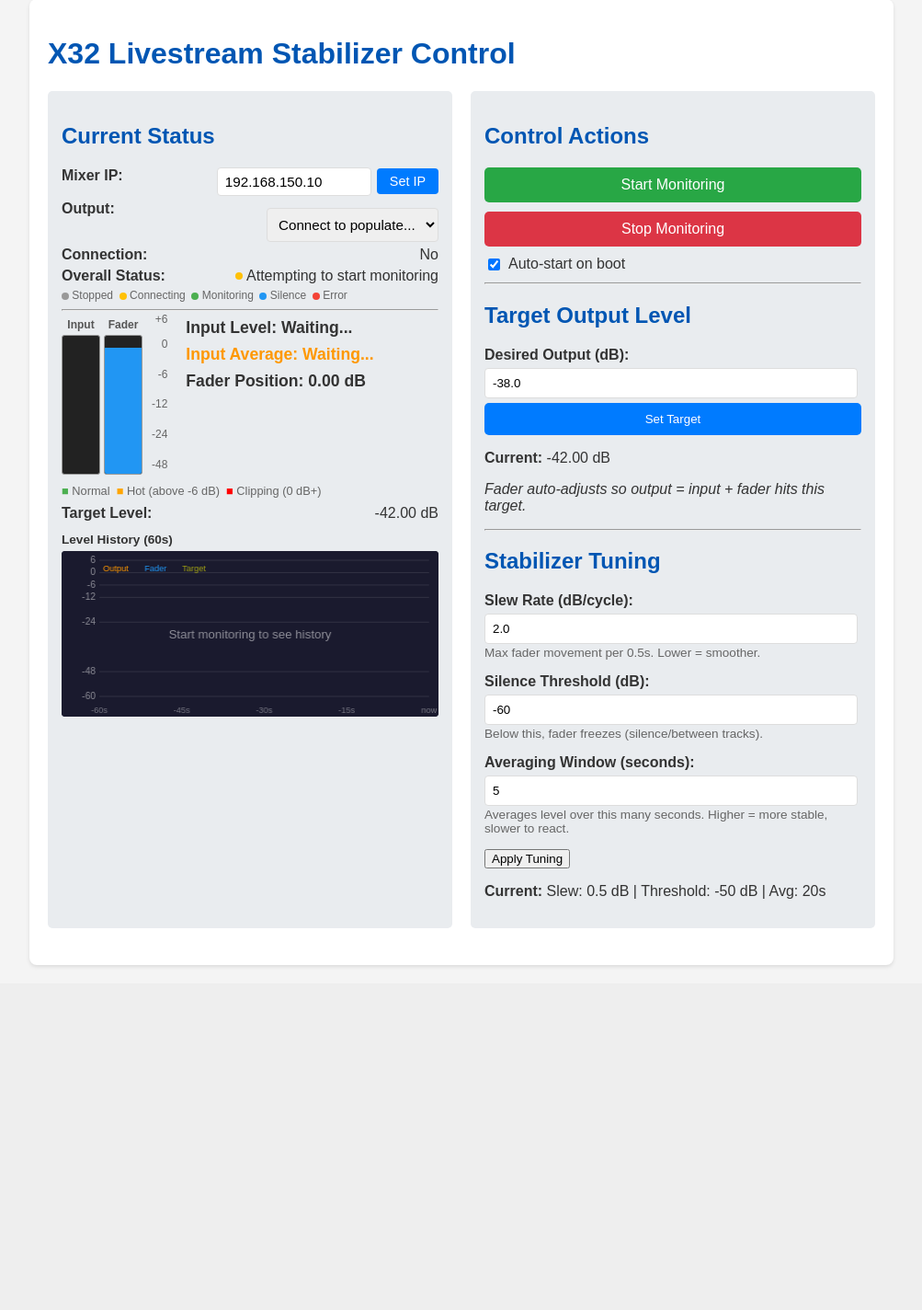
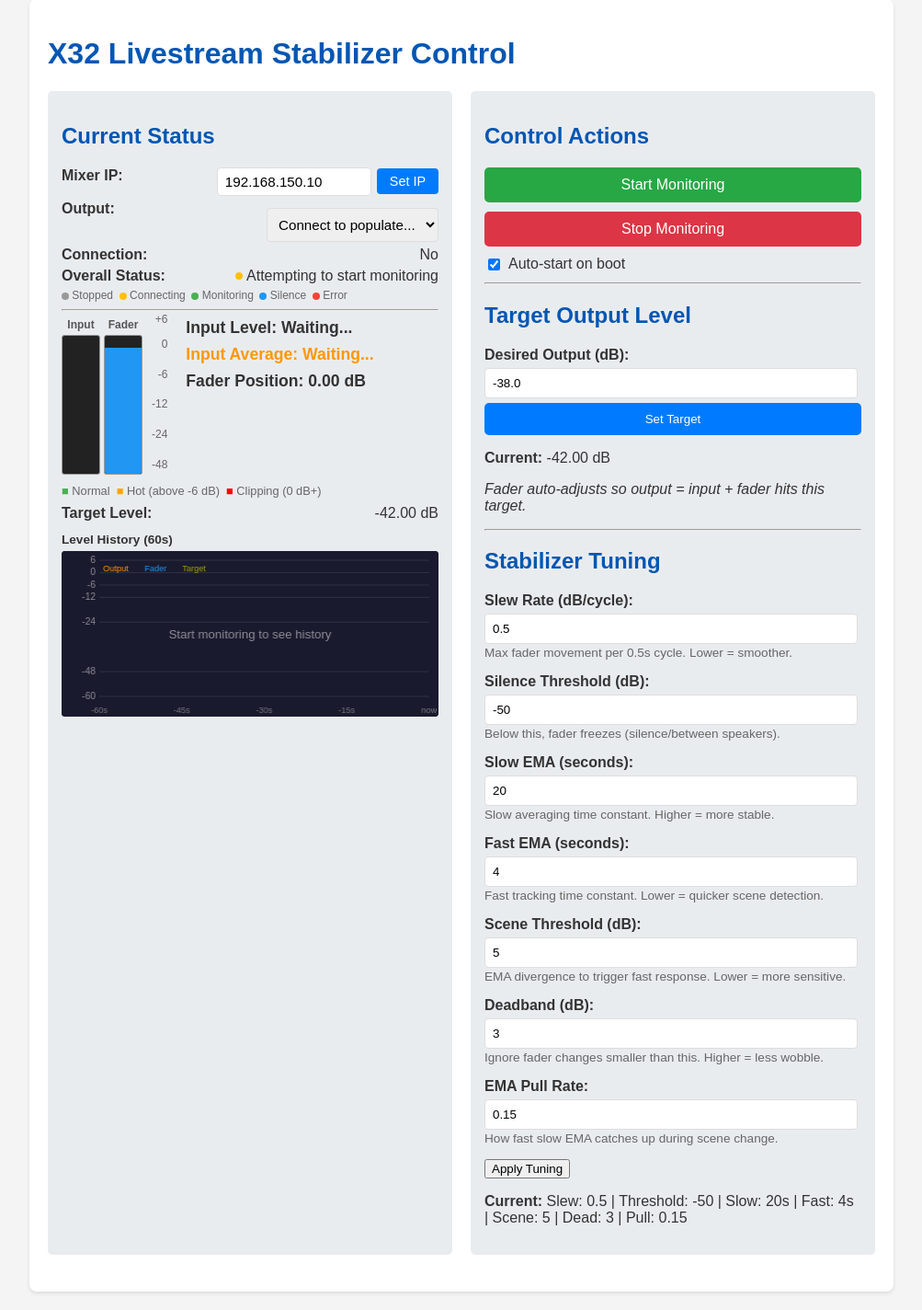
Before and after one commit to ispyisail/x32-livestream-stabilizer, a Flask app: page / in a window 1280 px wide. Shown: the part 21-1445 px from the top of the page at 92% size, without its empty margins (138-1141 px from the left). Before the commit the page ends 1071 px from the top, so only its background shows below. Run offline with Flask 3, Linux system fonts and the light colour scheme; data that the repository does not hold is empty.

Commit message:
Fix silence-exit fader jump, expose all tuning params in UI
- Silence exit no longer jumps fader - seeds EMAs but lets normal
  control loop adjust gradually, preventing loud blasts on speaker switch
- All 7 algorithm params now in dashboard tuning panel with live values
- set_tuning API accepts any combination of params
- Persist fast_ema, scene_change_db, deadband, ema_pull_rate in config

Co-Authored-By: Claude Opus 4.6 <noreply@anthropic.com>

```diff
--- a/app.py
+++ b/app.py
@@ -78,20 +78,28 @@ def stop_monitor():
 def set_tuning():
     """
     Sets stabilizer tuning parameters.
-    Expects JSON: {'slew_rate': float, 'silence_threshold': float, 'averaging_window': float}
+    Accepts any combination of tuning keys.
     """
     data = request.get_json()
     try:
-        slew_rate = float(data['slew_rate'])
-        silence_threshold = float(data['silence_threshold'])
-        averaging_window = float(data['averaging_window'])
-        # Validate ranges
-        slew_rate = max(0.5, min(10.0, slew_rate))
-        silence_threshold = max(-90.0, min(-20.0, silence_threshold))
-        averaging_window = max(1.0, min(30.0, averaging_window))
-        mixer_manager.set_tuning(slew_rate, silence_threshold, averaging_window)
+        tuning = {}
+        validators = {
+            'slew_rate':         (0.1, 10.0),
+            'silence_threshold': (-90.0, -20.0),
+            'averaging_window':  (1.0, 60.0),
+            'fast_ema':          (0.5, 20.0),
+            'scene_change_db':   (1.0, 20.0),
+            'deadband':          (0.5, 10.0),
+            'ema_pull_rate':     (0.01, 1.0),
+        }
+        for key, (lo, hi) in validators.items():
+            if key in data:
+                tuning[key] = max(lo, min(hi, float(data[key])))
+        if not tuning:
+            return jsonify({"error": "No valid tuning parameters provided."}), 400
+        mixer_manager.set_tuning(**tuning)
         return jsonify({"message": "Stabilizer tuning updated.", "status": mixer_manager.get_status()})
-    except (TypeError, KeyError, ValueError) as e:
+    except (TypeError, ValueError) as e:
         return jsonify({"error": f"Invalid tuning parameters: {e}"}), 400
 
 @app.route('/set_target_level', methods=['POST'])
--- a/mixer_controller.py
+++ b/mixer_controller.py
@@ -531,15 +531,14 @@ class MixerStateManager:
                     continue
                 else:
                     if self._in_silence:
-                        # Signal returned after confirmed silence — reset EMAs
-                        # and jump fader to correct position immediately
+                        # Signal returned after confirmed silence — seed EMAs
+                        # with current level but DON'T jump the fader.
+                        # The fader was already near the right position before
+                        # silence, and the first reading back is often noisy.
+                        # Let the normal control loop adjust gradually.
                         self._fast_ema_db = self.current_level_db
                         self._slow_ema_db = self.current_level_db
-                        desired = self.TARGET_LEVEL_DB - self.current_level_db
-                        desired = max(self.MIN_FADER_DB, min(self.MAX_FADER_DB, desired))
-                        self._send_fader_osc(desired)
-                        logging.info(f"Signal returned ({self.current_level_db:.1f} dB), jumping fader to {desired:.1f} dB")
-                        self.current_fader_db = desired
+                        logging.info(f"Signal returned ({self.current_level_db:.1f} dB), resuming with fader at {self.current_fader_db:.1f} dB")
                         self._in_silence = False
                         self._stabilizer_state = "monitoring"
                     self._silence_count = 0
@@ -865,6 +864,10 @@ class MixerStateManager:
             "slew_rate": self.MAX_FADER_SLEW_DB,
             "silence_threshold": self.SIGNAL_THRESHOLD_DB,
             "averaging_window": self.AVERAGING_WINDOW_SECONDS,
+            "fast_ema": self.FAST_EMA_SECONDS,
+            "scene_change_db": self.SCENE_CHANGE_DB,
+            "deadband": self.STABLE_DEADBAND_DB,
+            "ema_pull_rate": self.EMA_PULL_RATE,
             "livestream_bus": self.LIVESTREAM_BUS_NUMBER,
             "mixer_ip": self.MIXER_IP,
             "suggested_livestream_output": self.suggested_livestream_output,
@@ -877,12 +880,23 @@ class MixerStateManager:
         self._save_config()
         logging.info(f"Auto-start {'enabled' if self.auto_start else 'disabled'}")
 
-    def set_tuning(self, slew_rate, silence_threshold, averaging_window):
-        self.MAX_FADER_SLEW_DB = slew_rate
-        self.SIGNAL_THRESHOLD_DB = silence_threshold
-        self.AVERAGING_WINDOW_SECONDS = averaging_window
+    def set_tuning(self, **kwargs):
+        if 'slew_rate' in kwargs:
+            self.MAX_FADER_SLEW_DB = kwargs['slew_rate']
+        if 'silence_threshold' in kwargs:
+            self.SIGNAL_THRESHOLD_DB = kwargs['silence_threshold']
+        if 'averaging_window' in kwargs:
+            self.AVERAGING_WINDOW_SECONDS = kwargs['averaging_window']
+        if 'fast_ema' in kwargs:
+            self.FAST_EMA_SECONDS = kwargs['fast_ema']
+        if 'scene_change_db' in kwargs:
+            self.SCENE_CHANGE_DB = kwargs['scene_change_db']
+        if 'deadband' in kwargs:
+            self.STABLE_DEADBAND_DB = kwargs['deadband']
+        if 'ema_pull_rate' in kwargs:
+            self.EMA_PULL_RATE = kwargs['ema_pull_rate']
         self._save_config()
-        logging.info(f"Stabilizer tuning updated: slew={slew_rate}, threshold={silence_threshold}, avg_window={averaging_window}s")
+        logging.info(f"Stabilizer tuning updated: {kwargs}")
 
     def set_target_level(self, target_level_db):
         self.TARGET_LEVEL_DB = target_level_db
--- a/templates/index.html
+++ b/templates/index.html
@@ -239,21 +239,41 @@
                 <h2>Stabilizer Tuning</h2>
                 <div class="input-group">
                     <label for="new_slew">Slew Rate (dB/cycle):</label>
-                    <input type="number" step="0.5" min="0.5" max="10" id="new_slew" value="2.0">
-                    <p style="margin:2px 0;color:#666;font-size:0.85em;">Max fader movement per 0.5s. Lower = smoother.</p>
+                    <input type="number" step="0.1" min="0.1" max="10" id="new_slew">
+                    <p style="margin:2px 0;color:#666;font-size:0.85em;">Max fader movement per 0.5s cycle. Lower = smoother.</p>
                 </div>
                 <div class="input-group">
                     <label for="new_threshold">Silence Threshold (dB):</label>
-                    <input type="number" step="1" min="-90" max="-20" id="new_threshold" value="-60">
-                    <p style="margin:2px 0;color:#666;font-size:0.85em;">Below this, fader freezes (silence/between tracks).</p>
+                    <input type="number" step="1" min="-90" max="-20" id="new_threshold">
+                    <p style="margin:2px 0;color:#666;font-size:0.85em;">Below this, fader freezes (silence/between speakers).</p>
                 </div>
                 <div class="input-group">
-                    <label for="new_avg_window">Averaging Window (seconds):</label>
-                    <input type="number" step="1" min="1" max="30" id="new_avg_window" value="5">
-                    <p style="margin:2px 0;color:#666;font-size:0.85em;">Averages level over this many seconds. Higher = more stable, slower to react.</p>
+                    <label for="new_avg_window">Slow EMA (seconds):</label>
+                    <input type="number" step="1" min="1" max="60" id="new_avg_window">
+                    <p style="margin:2px 0;color:#666;font-size:0.85em;">Slow averaging time constant. Higher = more stable.</p>
+                </div>
+                <div class="input-group">
+                    <label for="new_fast_ema">Fast EMA (seconds):</label>
+                    <input type="number" step="0.5" min="0.5" max="20" id="new_fast_ema">
+                    <p style="margin:2px 0;color:#666;font-size:0.85em;">Fast tracking time constant. Lower = quicker scene detection.</p>
+                </div>
+                <div class="input-group">
+                    <label for="new_scene_db">Scene Threshold (dB):</label>
+                    <input type="number" step="0.5" min="1" max="20" id="new_scene_db">
+                    <p style="margin:2px 0;color:#666;font-size:0.85em;">EMA divergence to trigger fast response. Lower = more sensitive.</p>
+                </div>
+                <div class="input-group">
+                    <label for="new_deadband">Deadband (dB):</label>
+                    <input type="number" step="0.5" min="0.5" max="10" id="new_deadband">
+                    <p style="margin:2px 0;color:#666;font-size:0.85em;">Ignore fader changes smaller than this. Higher = less wobble.</p>
+                </div>
+                <div class="input-group">
+                    <label for="new_pull">EMA Pull Rate:</label>
+                    <input type="number" step="0.05" min="0.01" max="1" id="new_pull">
+                    <p style="margin:2px 0;color:#666;font-size:0.85em;">How fast slow EMA catches up during scene change.</p>
                 </div>
                 <button onclick="setStabilizerTuning()">Apply Tuning</button>
-                <p><strong>Current:</strong> Slew: <span id="slew_val">N/A</span> dB | Threshold: <span id="threshold_val">N/A</span> dB | Avg: <span id="avg_window_val">N/A</span>s</p>
+                <p><strong>Current:</strong> Slew: <span id="slew_val">-</span> | Threshold: <span id="threshold_val">-</span> | Slow: <span id="avg_window_val">-</span>s | Fast: <span id="fast_ema_val">-</span>s | Scene: <span id="scene_db_val">-</span> | Dead: <span id="deadband_val">-</span> | Pull: <span id="pull_val">-</span></p>
 
 
             </div>
@@ -337,6 +357,27 @@
                 document.getElementById('slew_val').textContent = data.slew_rate;
                 document.getElementById('threshold_val').textContent = data.silence_threshold;
                 document.getElementById('avg_window_val').textContent = data.averaging_window;
+                document.getElementById('fast_ema_val').textContent = data.fast_ema;
+                document.getElementById('scene_db_val').textContent = data.scene_change_db;
+                document.getElementById('deadband_val').textContent = data.deadband;
+                document.getElementById('pull_val').textContent = data.ema_pull_rate;
+
+                // Populate input fields with current values (only if user isn't editing)
+                const tuningFields = {
+                    'new_slew': data.slew_rate,
+                    'new_threshold': data.silence_threshold,
+                    'new_avg_window': data.averaging_window,
+                    'new_fast_ema': data.fast_ema,
+                    'new_scene_db': data.scene_change_db,
+                    'new_deadband': data.deadband,
+                    'new_pull': data.ema_pull_rate,
+                };
+                for (const [id, val] of Object.entries(tuningFields)) {
+                    const el = document.getElementById(id);
+                    if (el && document.activeElement !== el && !el.value) {
+                        el.value = val;
+                    }
+                }
 
                 if (!isNaN(currentLevel)) {
                     updateSignalMeter(currentLevel);
@@ -401,14 +442,20 @@
         }
 
         async function setStabilizerTuning() {
-            const slew = parseFloat(document.getElementById('new_slew').value);
-            const threshold = parseFloat(document.getElementById('new_threshold').value);
-            const avgWindow = parseFloat(document.getElementById('new_avg_window').value);
+            const body = {
+                slew_rate: parseFloat(document.getElementById('new_slew').value),
+                silence_threshold: parseFloat(document.getElementById('new_threshold').value),
+                averaging_window: parseFloat(document.getElementById('new_avg_window').value),
+                fast_ema: parseFloat(document.getElementById('new_fast_ema').value),
+                scene_change_db: parseFloat(document.getElementById('new_scene_db').value),
+                deadband: parseFloat(document.getElementById('new_deadband').value),
+                ema_pull_rate: parseFloat(document.getElementById('new_pull').value),
+            };
             try {
                 const response = await fetch('/set_tuning', {
                     method: 'POST',
                     headers: { 'Content-Type': 'application/json' },
-                    body: JSON.stringify({ slew_rate: slew, silence_threshold: threshold, averaging_window: avgWindow })
+                    body: JSON.stringify(body)
                 });
                 const data = await response.json();
                 if (response.ok) {
```
